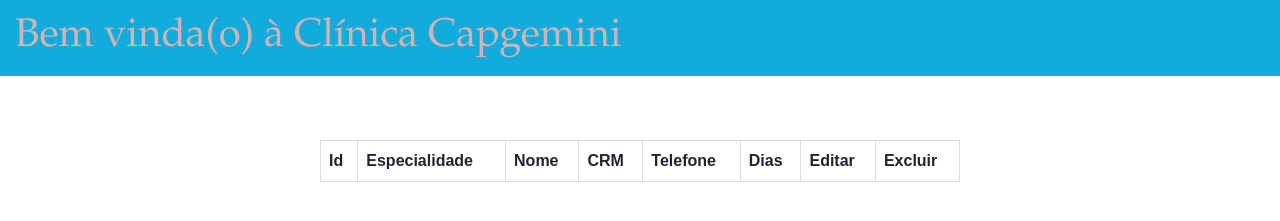
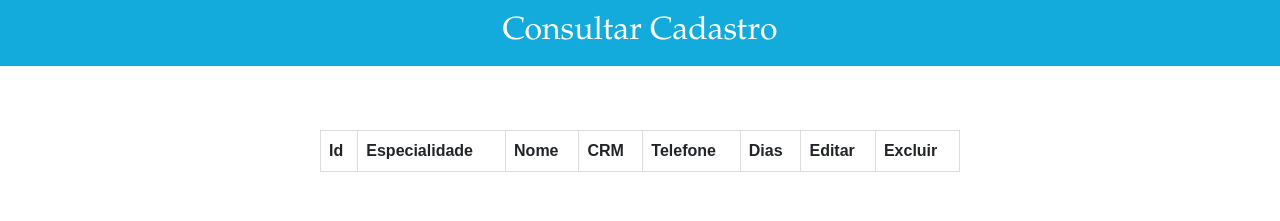
Before and after one commit to Ja-Yuna/projetoClinica, a plain HTML site: page CadastroMedicos/consulta.html in a window 1280 px wide. Shown: the part 203-424 px from the top of the page. Drawn offline with nearby package versions, Linux system fonts and the light colour scheme; no server answers.

Commit message:
Table update

```diff
--- a/CadastroMedicos/consulta.html
+++ b/CadastroMedicos/consulta.html
@@ -41,24 +41,30 @@
         }
 
     }
+    h2 {
+        animation: mymove 5s infinite;
+        font-family: Garamond, serif;
+        padding: 15px;
+        background: #12ABDB;
+        background-clip: padding-box;
+        color: white;
+        font-family: Garamond, serif;
+        margin-bottom: 5%;
+        text-align:center
+
+    }
 
 </style>
 
 <body onload="load()">
 
-    <div id="main">
         <aside><img src="images/caplogo.png" alt="capgmenini logo" /></aside>
+
         <article>
+            <h2>Consultar Cadastro</h2>
+        </article>
 
-            <h1 style="
-         animation: mymove 5s infinite;
-         font-family: Garamond, serif;
-          padding: 15px;
-          background: #12ABDB;
-          background-clip: padding-box;
-          color: #ceb4b4;">Bem vinda(o) à Clínica Capgemini
-            </h1>
-        </article>
+
         <table>
             <thead>
                 <tr>
```
